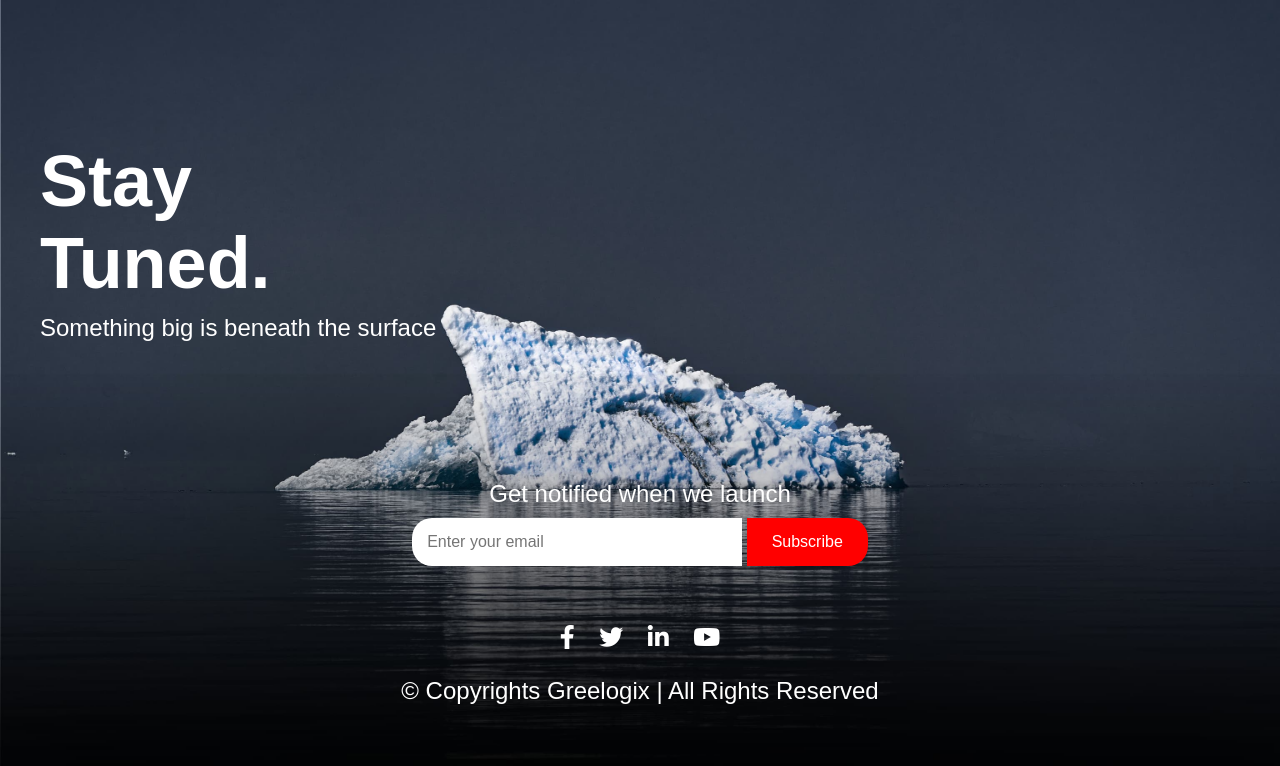
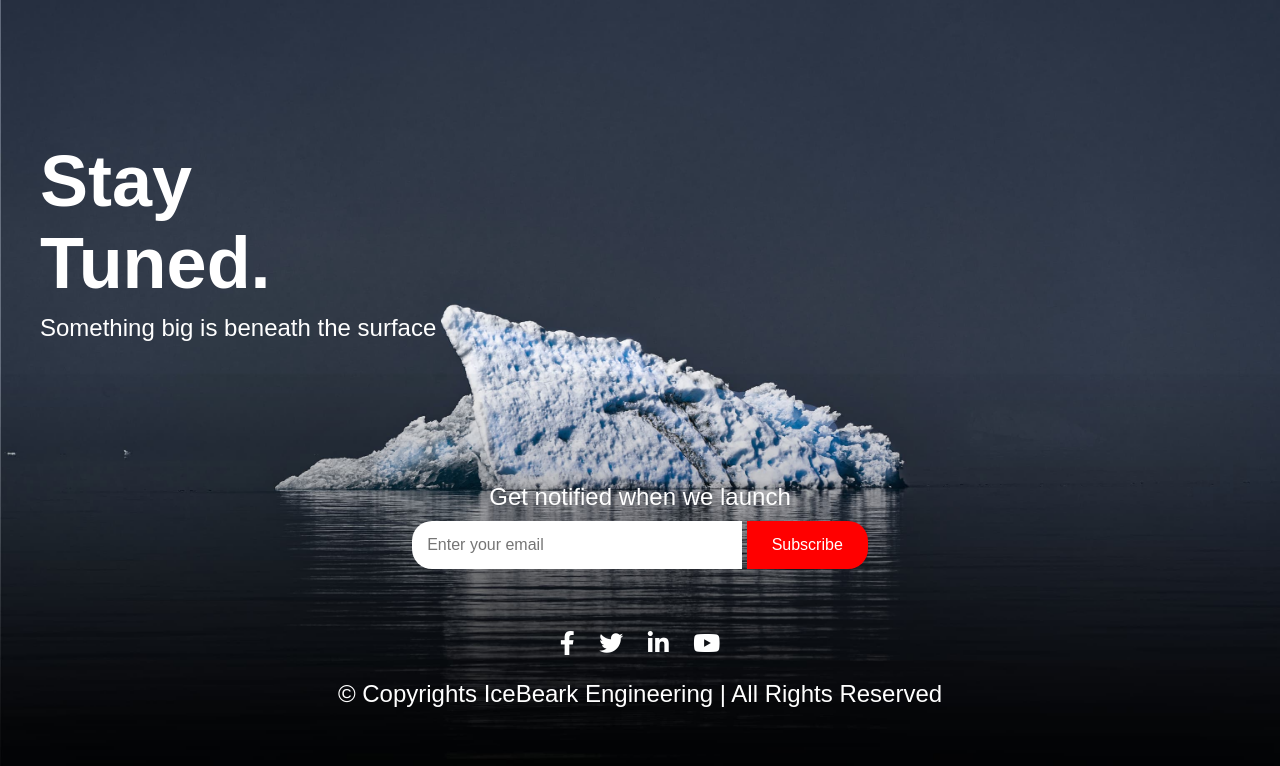
Before and after one commit to Nitish0777/coming_soon, a plain HTML site: page index.html in a window 1280 px wide. Drawn offline with Linux system fonts and the light colour scheme.

Commit message:
chore: Update footer margin in styles.css

```diff
--- a/index.html
+++ b/index.html
@@ -42,7 +42,7 @@
           <a href="#" class="social-icon"><i class="fab fa-linkedin-in"></i></a>
           <a href="#" class="social-icon"><i class="fab fa-youtube"></i></a>
         </div>
-        <p>© Copyrights Greelogix | All Rights Reserved</p>
+        <p>© Copyrights IceBeark Engineering | All Rights Reserved</p>
       </div>
     </div>
   </body>
--- a/styles.css
+++ b/styles.css
@@ -87,7 +87,7 @@ p {
 }
 
 .footer p {
-  margin: 5px 0;
+  margin: 2px 0;
 }
 
 /* Media Queries for Responsiveness */
```
